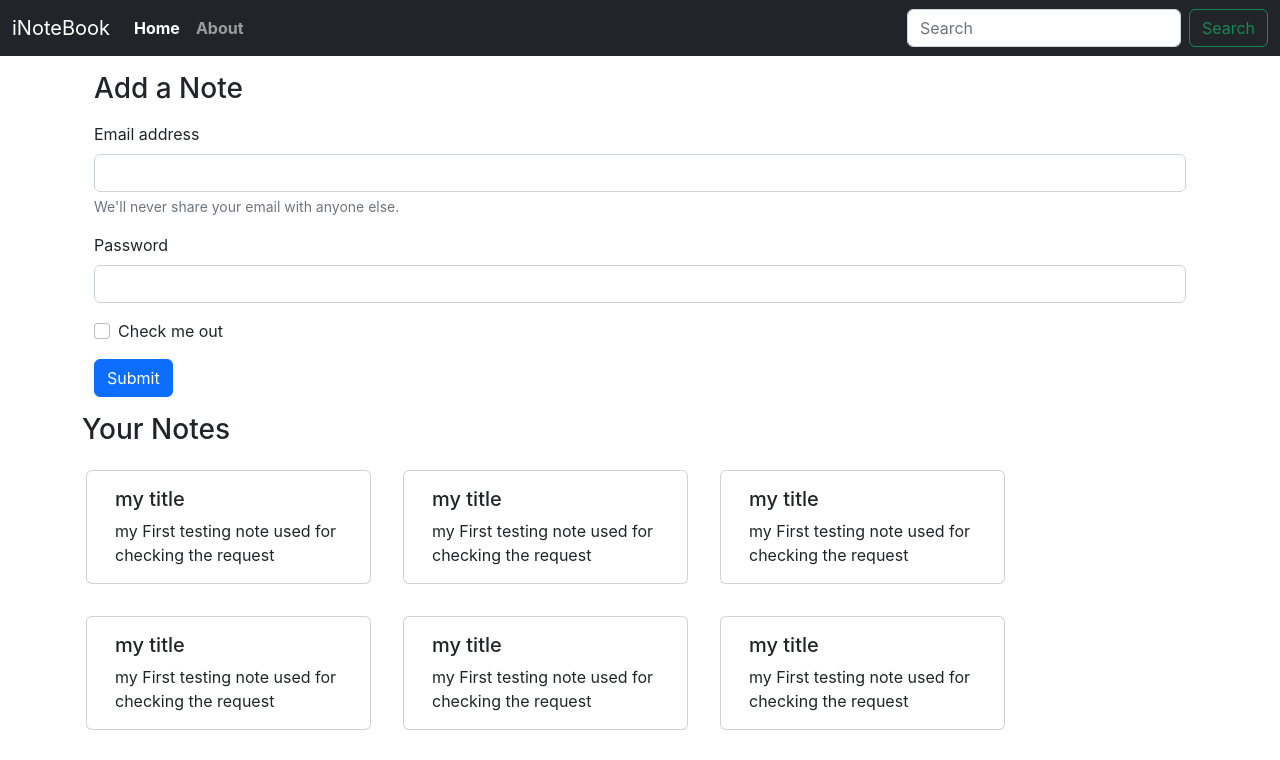
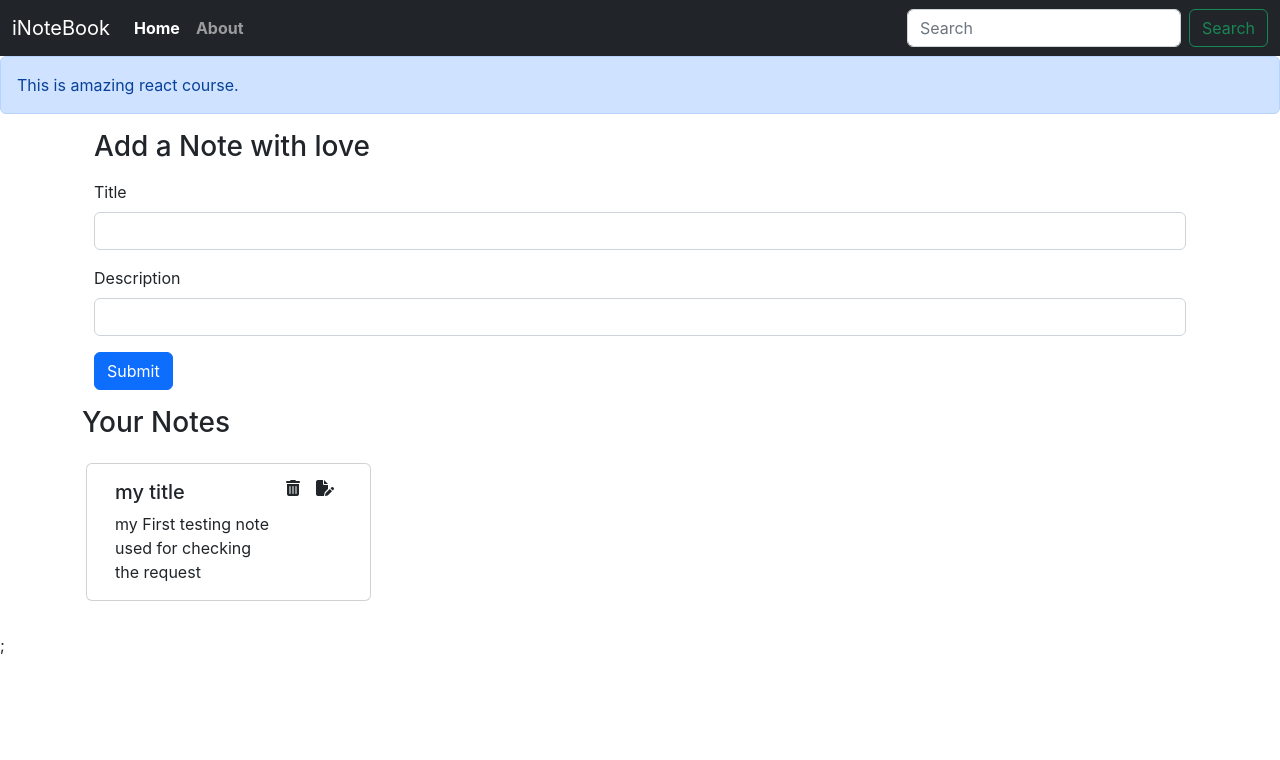
Before and after one commit to mananaggarwal2001/iNotebook-React-App, a React (Create React App) app: page / in a window 1280 px wide. Shown: the top 760 px of the page. Built offline with nearby package versions, Linux system fonts and the light colour scheme; the HTML template or start-up script is replaced by a standard one.

Commit message:
Repaired the Add Note functiionality

```diff
--- a/public/index.html
+++ b/public/index.html
@@ -43,6 +43,7 @@
   <script src="https://cdn.jsdelivr.net/npm/bootstrap@5.2.1/dist/js/bootstrap.bundle.min.js"
     integrity="sha384-u1OknCvxWvY5kfmNBILK2hRnQC3Pr17a+RTT6rIHI7NnikvbZlHgTPOOmMi466C8"
     crossorigin="anonymous"></script>
+    <script src="https://kit.fontawesome.com/50e0b97c62.js" crossorigin="anonymous"></script>
 </body>
 
 </html>
--- a/src/App.js
+++ b/src/App.js
@@ -5,11 +5,13 @@ import { Routes, Route, Link } from "react-router-dom";
 import Home from './components/Home';
 import About from './components/About';
 import NoteState from './contexts/notes/NotesState';
+import Alert from './components/Alert';
 function App() {
   return (
     <NoteState>
       <BrowserRouter>
         <Navbar />
+        <Alert message="This is amazing react course."/>
         <div className="container">
           <Routes>
             <Route exact path="/" element={<Home />} />
--- /dev/null
+++ b/src/components/AddNote.js
@@ -0,0 +1,41 @@
+import React from 'react'
+import { useState } from 'react';
+import { useContext } from 'react';
+import NoteContext from '../contexts/notes/NoteContext';
+import Alert from './Alert';
+const AddNote = () => {
+    const fetchedNotes = useContext(NoteContext);
+    const { addNote } = fetchedNotes;
+
+    const [Note, setNote] = useState({ title: "", description: "", tag: "default" });
+    const onChange = (e) =>
+    {
+        setNote({ ...Note, [e.target.name]: e.target.value }); // spread operator is used for maintaing the existing note property and change of the new note is made in the original note.
+    }
+    const handleClick = (e) =>
+    {
+        // <Alert message="This is the default message"/>
+        e.preventDefault();
+        // addNote(Note.title, Note.description, Note.tag);
+        addNote(Note.title, Note.description, Note.tag);
+
+    }
+    return (
+        <div className="container my-3">
+            <h3>Add a Note with love</h3>
+            <form className='my-3'>
+                <div className="mb-3">
+                    <label htmlFor="title" className="form-label">Title</label>
+                    <input type="text" className="form-control" name="title" id="title" aria-describedby="emailHelp" onChange={onChange} />
+                </div>
+                <div className="mb-3">
+                    <label htmlFor="description" className="form-label">Description</label>
+                    <input type="text" className="form-control" name="description" id="description" onChange={onChange} />
+                </div>
+                <button className="btn btn-primary"  onClick={handleClick}>Submit</button>
+            </form>
+        </div>
+    )
+}
+
+export default AddNote
--- /dev/null
+++ b/src/components/Alert.js
@@ -0,0 +1,13 @@
+import React from 'react'
+
+const Alert = (props) => {
+    return (
+        <div>
+            <div className="alert alert-primary" role="alert">
+                {props.message}
+            </div>
+        </div>
+    )
+}
+
+export default Alert
--- a/src/components/Home.js
+++ b/src/components/Home.js
@@ -1,33 +1,14 @@
 import React from 'react'
 import { useContext } from 'react';
 import NoteContext from '../contexts/notes/NoteContext';
+import AddNote from './AddNote';
 import Note from './Notes';
 const Home = () => {
-  const fetchedNotes=  useContext(NoteContext);
-  const {Notes ,setNotes}= fetchedNotes;
+
 
   return (
     <div>
-      <div className="container my-3">
-        <h3>Add a Note</h3>
-        <form className='my-3'>
-          <div className="mb-3">
-            <label for="exampleInputEmail1" className="form-label">Email address</label>
-            <input type="email" className="form-control" id="exampleInputEmail1" aria-describedby="emailHelp" />
-            <div id="emailHelp" className="form-text">We'll never share your email with anyone else.</div>
-          </div>
-          <div className="mb-3">
-            <label for="exampleInputPassword1" className="form-label">Password</label>
-            <input type="password" className="form-control" id="exampleInputPassword1" />
-          </div>
-          <div className="mb-3 form-check">
-            <input type="checkbox" className="form-check-input" id="exampleCheck1" />
-            <label className="form-check-label" for="exampleCheck1">Check me out</label>
-          </div>
-          <button type="submit" className="btn btn-primary">Submit</button>
-        </form>
-      </div>
-      <Note/>
+      <Note />
     </div>
   )
 }
--- a/src/components/NoteItem.js
+++ b/src/components/NoteItem.js
@@ -4,9 +4,15 @@ const NoteItem = (props) => {
     const { note } = props;
     return (
         <div className="card col-md-3 mx-3 my-3">
-            <div className="card-body">
-                <h5 className="card-title">{note.title}</h5>
-                <p className="card-text">{note.description}</p>
+            <div className="card-body cardclasschange">
+                <div>
+                    <h5 className="card-title">{note.title}</h5>
+                    <p className="card-text">{note.description}</p>
+                </div>
+                <div className="d-flex iconclass">
+                    <i className="fa-solid fa-trash-can mx-2"></i>
+                    <i className="fa-solid fa-file-pen mx-2"></i>
+                </div>
             </div>
         </div>
     )
--- a/src/components/Notes.js
+++ b/src/components/Notes.js
@@ -1,19 +1,24 @@
 import React from 'react'
 import { useContext } from 'react';
 import NoteContext from '../contexts/notes/NoteContext';
+import AddNote from './AddNote';
 import NoteItem from './NoteItem';
 
 const Notes = () => {
-    const fetchedNotes=  useContext(NoteContext);
-    const {Notes ,setNotes}= fetchedNotes;
+    const fetchedNotes = useContext(NoteContext);
+    const { notes, setNotes } = fetchedNotes;
+
     return (
-        <div className="row my-3">
+        <>
+            <AddNote />
+            <div className="row my-3">
 
-            <h3>Your Notes</h3>
-            {Notes.map((note) => {
-                return <NoteItem note={note}/>;
-            })}
-        </div>
+                <h3>Your Notes</h3>
+                {notes.map((note) => {
+                    return <NoteItem key={note._id} note={note} />;
+                })}
+            </div>
+        </>
     )
 }
 
--- a/src/contexts/notes/NotesState.js
+++ b/src/contexts/notes/NotesState.js
@@ -2,7 +2,7 @@ import React from 'react'
 import NoteContext from './NoteContext'
 import { useState } from 'react';
 const NoteState = (props) => {
-    const notesIntial=[{
+  const notesIntial = [{
     "_id": "63276ec25d9e7b26b6345797",
     "user": "6321fdd39ab26d93b007cc26",
     "title": "my title",
@@ -10,94 +10,39 @@ const NoteState = (props) => {
     "tag": "Manan is a good boy",
     "date": "2022-09-18T19:17:22.363Z",
     "__v": 0
-      },
+  }
+  ];
+
+  const [notes, setNotes] = useState(notesIntial)
+
+  // Add a note
+  const addNote = (title, description, tag) =>
   {
-        "_id": "632b56ffe2717ac966a13a8d",
-        "user": "6321fdd39ab26d93b007cc26",
-        "title": "my title",
-        "description": "my First testing note used for checking the request",
-        "tag": "Manan is a good boy",
+    let note= {
+      "_id": "632b56ffe2717ac966a13a8d400",
+      "user": "6321fdd39ab26d93b007cc264",
+      "title": title,
+      "description": description,
+      "tag": tag,
       "date": "2022-09-21T18:25:03.104Z",
       "__v": 0
-      },
-      {
-        "_id": "632b56ffe2717ac966a13a8d",
-        "user": "6321fdd39ab26d93b007cc26",
-        "title": "my title",
-        "description": "my First testing note used for checking the request",
-        "tag": "Manan is a good boy",
-        "date": "2022-09-21T18:25:03.104Z",
-        "__v": 0
-      },
-      {
-        "_id": "632b56ffe2717ac966a13a8d",
-        "user": "6321fdd39ab26d93b007cc26",
-        "title": "my title",
-        "description": "my First testing note used for checking the request",
-        "tag": "Manan is a good boy",
-        "date": "2022-09-21T18:25:03.104Z",
-        "__v": 0
-      },
-      {
-        "_id": "632b56ffe2717ac966a13a8d",
-        "user": "6321fdd39ab26d93b007cc26",
-        "title": "my title",
-        "description": "my First testing note used for checking the request",
-        "tag": "Manan is a good boy",
-        "date": "2022-09-21T18:25:03.104Z",
-        "__v": 0
-      },
-      {
-        "_id": "632b56ffe2717ac966a13a8d",
-        "user": "6321fdd39ab26d93b007cc26",
-        "title": "my title",
-        "description": "my First testing note used for checking the request",
-        "tag": "Manan is a good boy",
-        "date": "2022-09-21T18:25:03.104Z",
-        "__v": 0
-      },
-      {
-        "_id": "632b56ffe2717ac966a13a8d",
-        "user": "6321fdd39ab26d93b007cc26",
-        "title": "my title",
-        "description": "my First testing note used for checking the request",
-        "tag": "Manan is a good boy",
-        "date": "2022-09-21T18:25:03.104Z",
-        "__v": 0
-      },
-      {
-        "_id": "632b56ffe2717ac966a13a8d",
-        "user": "6321fdd39ab26d93b007cc26",
-        "title": "my title",
-        "description": "my First testing note used for checking the request",
-        "tag": "Manan is a good boy",
-        "date": "2022-09-21T18:25:03.104Z",
-        "__v": 0
-      },
-      {
-        "_id": "632b56ffe2717ac966a13a8d",
-        "user": "6321fdd39ab26d93b007cc26",
-        "title": "my title",
-        "description": "my First testing note used for checking the request",
-        "tag": "Manan is a good boy",
-        "date": "2022-09-21T18:25:03.104Z",
-        "__v": 0
-      },
-      {
-        "_id": "632b56ffe2717ac966a13a8d",
-        "user": "6321fdd39ab26d93b007cc26",
-        "title": "my title",
-        "description": "my First testing note used for checking the request",
-        "tag": "Manan is a good boy",
-        "date": "2022-09-21T18:25:03.104Z",
-        "__v": 0
-      },
-    ];
+    };
+    setNotes(notes.concat(note));
+  }
 
-    const [Notes, setNotes] = useState(notesIntial)
+  // delete the note
+  const deleteNote = () => {
+
+  }
+
+  // edit the note
+  const editNote = () => {
+
+  }
+
 
   return (
-        <NoteContext.Provider  value={{Notes, setNotes}}>
+    <NoteContext.Provider value={{ notes, addNote, deleteNote, editNote }}>
       {props.children};
     </NoteContext.Provider>
   )
--- a/src/index.css
+++ b/src/index.css
@@ -11,3 +11,15 @@ code {
   font-family: source-code-pro, Menlo, Monaco, Consolas, 'Courier New',
     monospace;
 }
+
+i{
+  cursor: pointer;
+  display: inline;
+  height: 0px;
+}
+
+.cardclasschange{
+  display:flex;
+  justify-content: space-around;
+
+}
```
Lines whose indentation alone changed are shown as unchanged.
